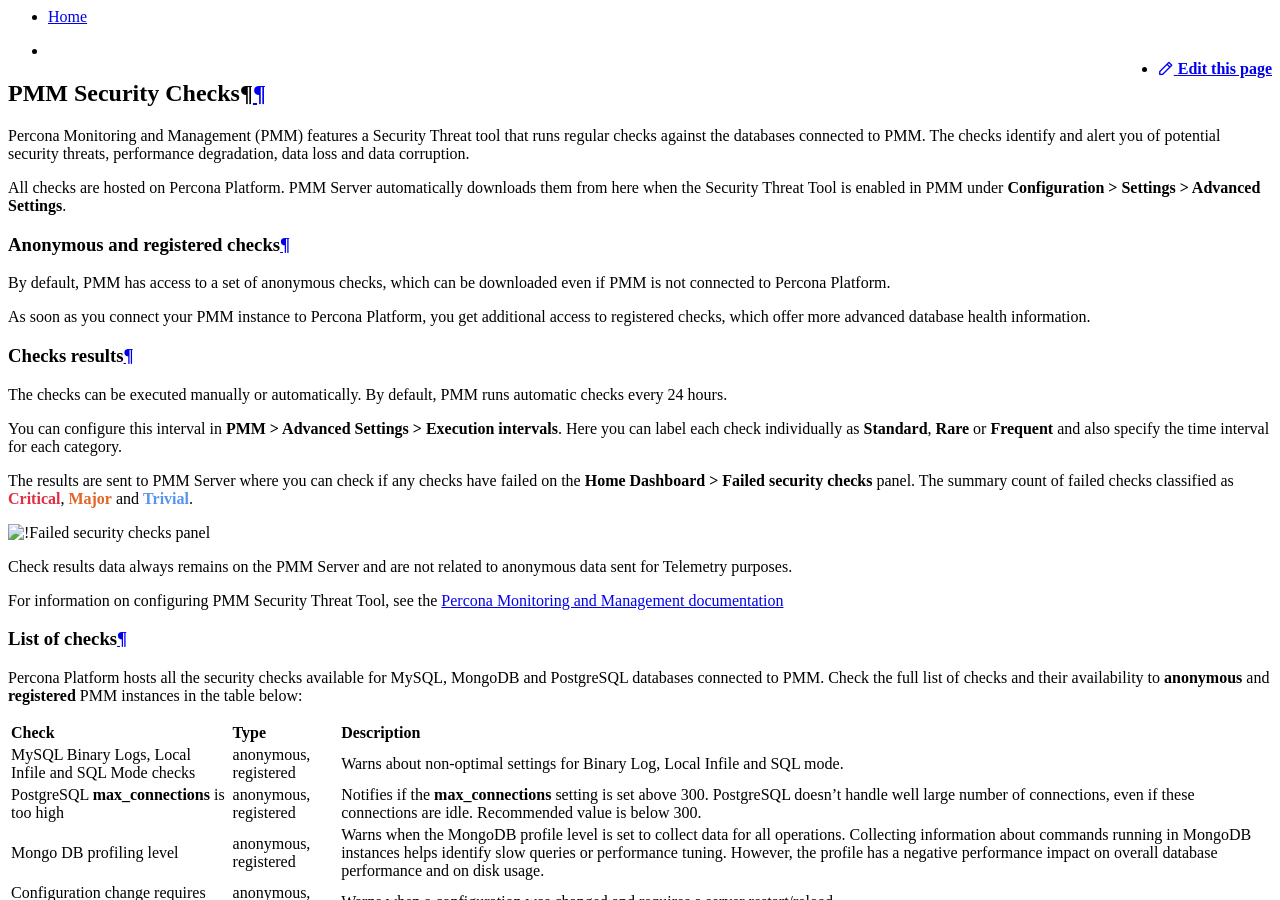
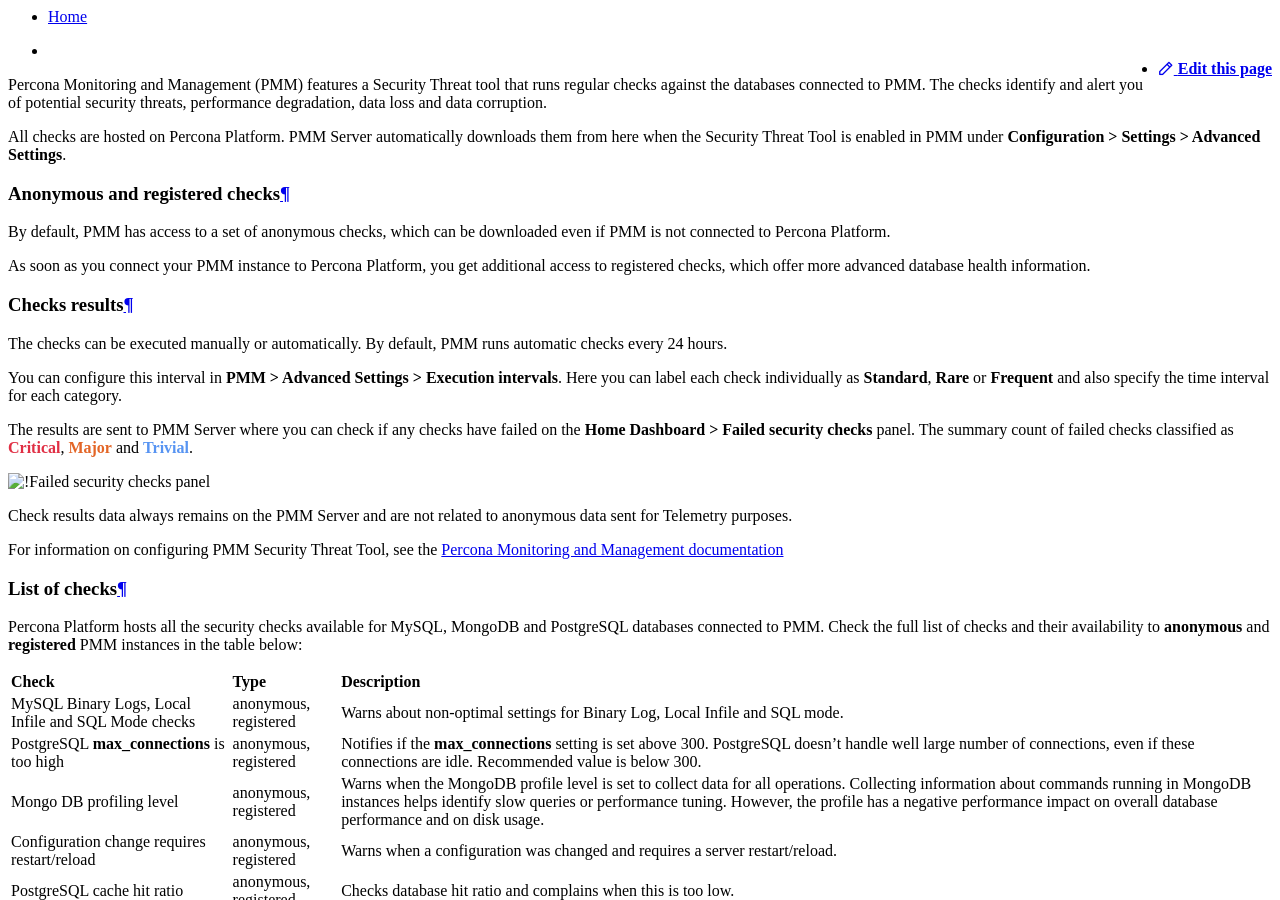
Before and after one commit to percona/portal-doc, an MkDocs documentation site: the page built from docs/checks.md, in a window 1280 px wide and 900 px high. Built offline with MkDocs 1.6.1 and Material for MkDocs 9.7.7, drawn with Linux system fonts in a browser that asks for light colours; nearby versions of some CDN libraries.

Commit message:
Removed duplicated title

```diff
--- a/docs/checks.md
+++ b/docs/checks.md
@@ -1,5 +1,3 @@
-## PMM Security Checks¶
-
 Percona Monitoring and Management (PMM) features a Security Threat tool that runs regular checks against the databases connected to PMM. The checks identify and alert you of potential security threats, performance degradation, data loss and data corruption.
 
 All checks are hosted on Percona Platform. PMM Server automatically downloads them from here when the Security Threat Tool is enabled in PMM under **Configuration > Settings > Advanced Settings**.
```
